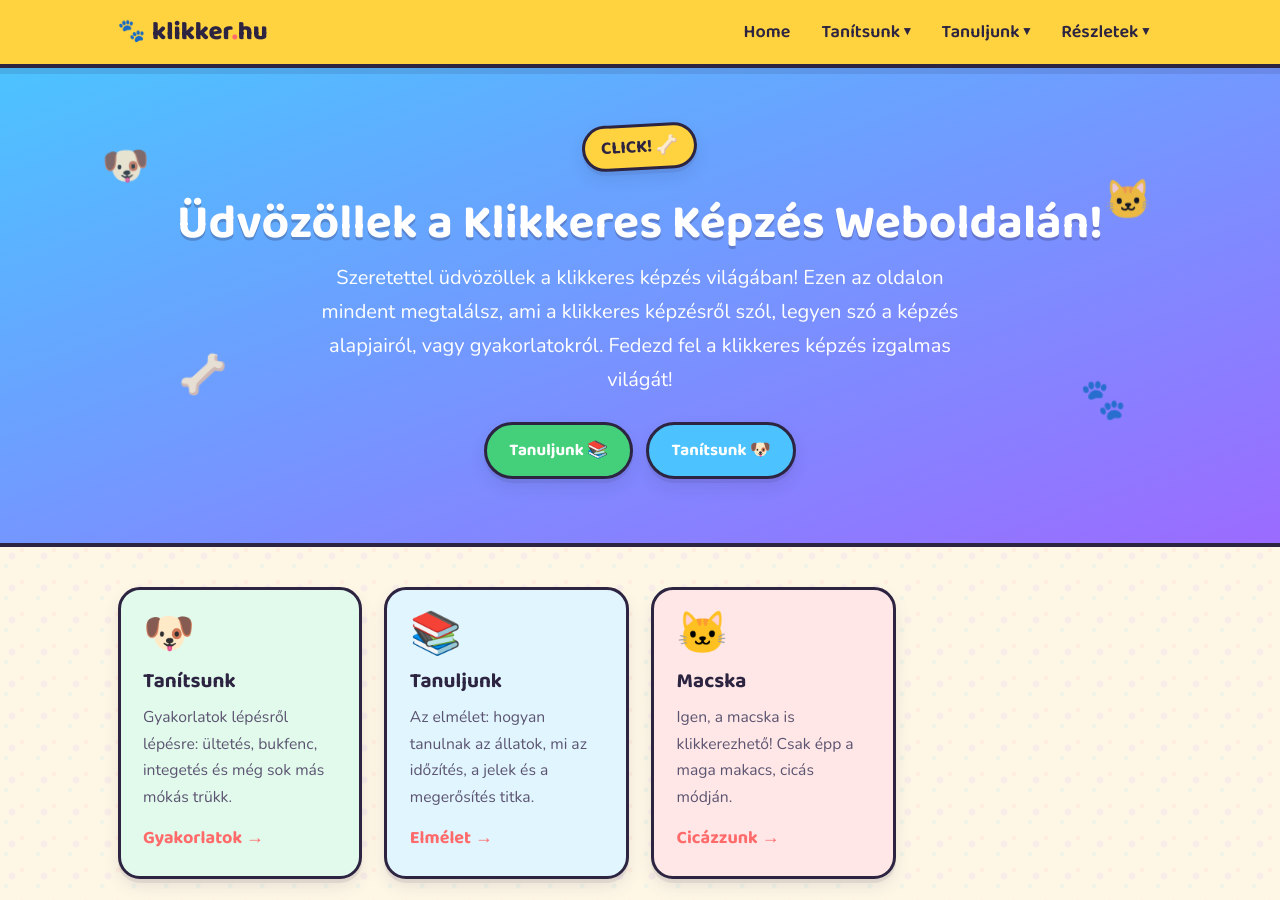
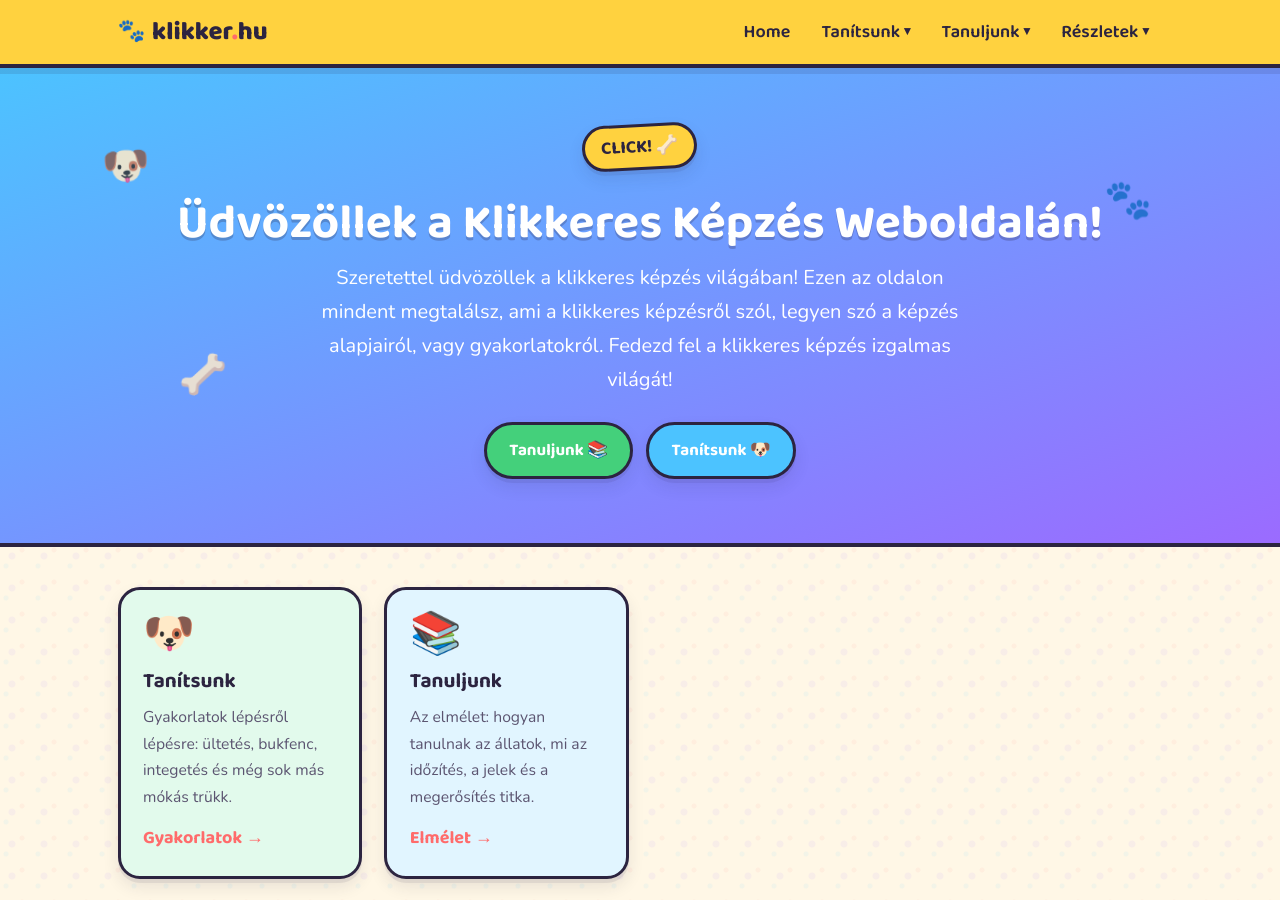
Before and after one commit to kutyasuli/klikker.hu, a Jekyll site: the page built from index.md, in a window 1280 px wide and 900 px high. Built offline with Jekyll 4.4.1, drawn with Linux system fonts in a browser that asks for light colours.

Commit message:
macska cikkek kiszedve

```diff
--- a/_data/navigation.yml
+++ b/_data/navigation.yml
@@ -62,5 +62,3 @@
       url: /gyik.html
     - title: Könyvajánló
       url: /konyvek.html
-    - title: Macska
-      url: /macska.html
--- a/index.md
+++ b/index.md
@@ -7,7 +7,6 @@ title: "Kezdőlap"
   <div class="hero__bubbles" aria-hidden="true">
     <span class="hero__bubble">🐶</span>
     <span class="hero__bubble">🦴</span>
-    <span class="hero__bubble">🐱</span>
     <span class="hero__bubble">🐾</span>
   </div>
   <div class="hero__inner">
@@ -37,14 +36,6 @@ title: "Kezdőlap"
         <span class="card__title">Tanuljunk</span>
         <span class="card__desc">Az elmélet: hogyan tanulnak az állatok, mi az időzítés, a jelek és a megerősítés titka.</span>
         <span class="card__more">Elmélet →</span>
-      </a>
-    </li>
-    <li>
-      <a class="card card--coral" href="/macska.html">
-        <span class="card__emoji">🐱</span>
-        <span class="card__title">Macska</span>
-        <span class="card__desc">Igen, a macska is klikkerezhető! Csak épp a maga makacs, cicás módján.</span>
-        <span class="card__more">Cicázzunk →</span>
       </a>
     </li>
   </ul>
```
Also changed, not shown: macska.md (deleted, +0 -32 lines).
